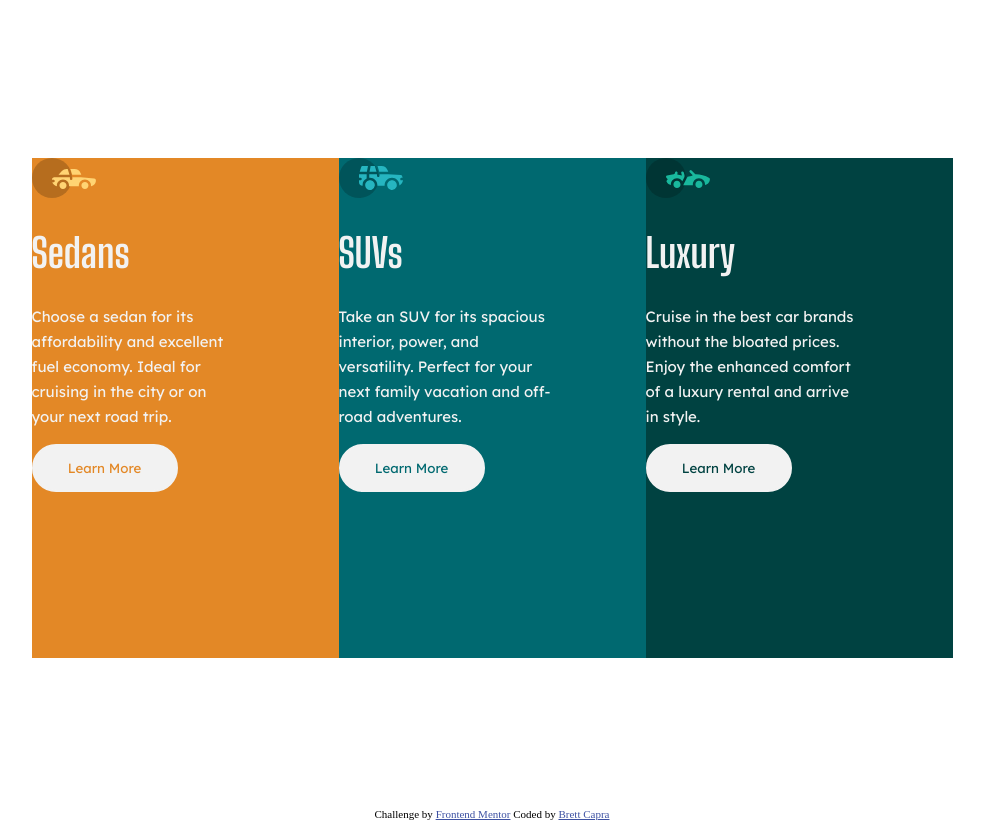
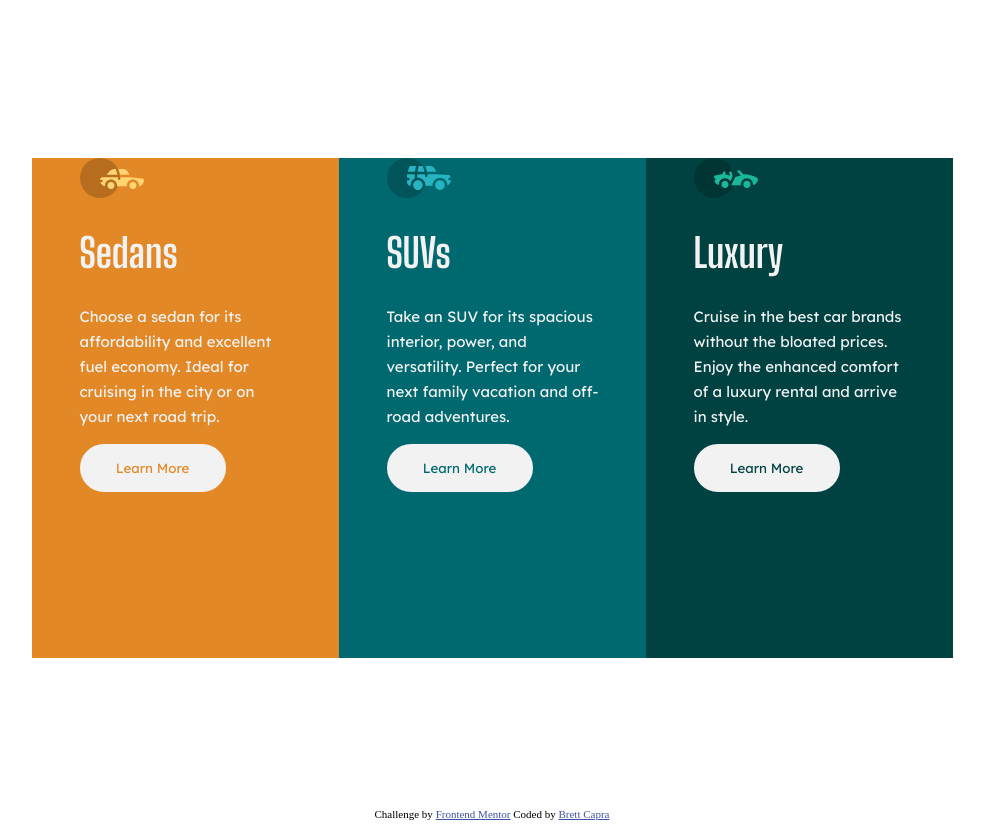
Before and after one commit to b-capra/3-column-responsive, a plain HTML site: page index.html in a window 1280 px wide. Shown: the whole page, without its empty margins (148-1132 px from the left). Drawn offline with Linux system fonts and the light colour scheme.

Commit message:
Fix card item margin

```diff
--- a/css/style.css
+++ b/css/style.css
@@ -15,16 +15,22 @@ html {
     justify-content: center;
 }
 
+.icon {
+    margin-left: 48px;
+}
+
 .card-title {
     font-family: 'Big Shoulders Display';
     font-size: 40px;
     color: var(--light-gray);
+    margin-left: 48px;
 }
 
 .card-text {
     font-family: 'Lexend Deca';
     color: var(--light-gray);
     display: block;
+    margin-left: 48px;
     height: 125px;
     width: 212px;
     line-height: 25px;
@@ -37,6 +43,7 @@ html {
     width: 146px;
     border-radius: 30px;
     font-family: 'Lexend Deca';
+    margin-left: 48px;
 }
 
 .sedan-button {
--- a/index.html
+++ b/index.html
@@ -16,21 +16,21 @@
 <body>
 	<div class="all-cards">
 		<div class="sedan-card">
-			<img src="images/icon-sedans.svg" alt="Sedan icon">
+			<img class="icon" src="images/icon-sedans.svg" alt="Sedan icon">
 			<h1 class="card-title">Sedans</h1>
 			<p class="card-text">Choose a sedan for its affordability and excellent fuel economy. Ideal for cruising in the city
 			or on your next road trip.</p>
 			<button type="button" class="learn-more sedan-button">Learn More</button>
 		</div>
 		<div class="suv-card">
-			<img src="images/icon-suvs.svg" alt="SUV icon">
+			<img class="icon" src="images/icon-suvs.svg" alt="SUV icon">
 			<h1 class="card-title">SUVs</h1>
 			<p class="card-text">Take an SUV for its spacious interior, power, and versatility. Perfect for your next family vacation
 			and off-road adventures.</p>
 			<button type="button" class="learn-more suv-button">Learn More</button>
 		</div>
 		<div class="lux-card">
-			<img src="images/icon-luxury.svg" alt="Luxury icon">
+			<img class="icon" src="images/icon-luxury.svg" alt="Luxury icon">
 			<h1 class="card-title">Luxury</h1>
 			<p class="card-text">Cruise in the best car brands without the bloated prices. Enjoy the enhanced comfort of a luxury
 			rental and arrive in style.</p>
```
